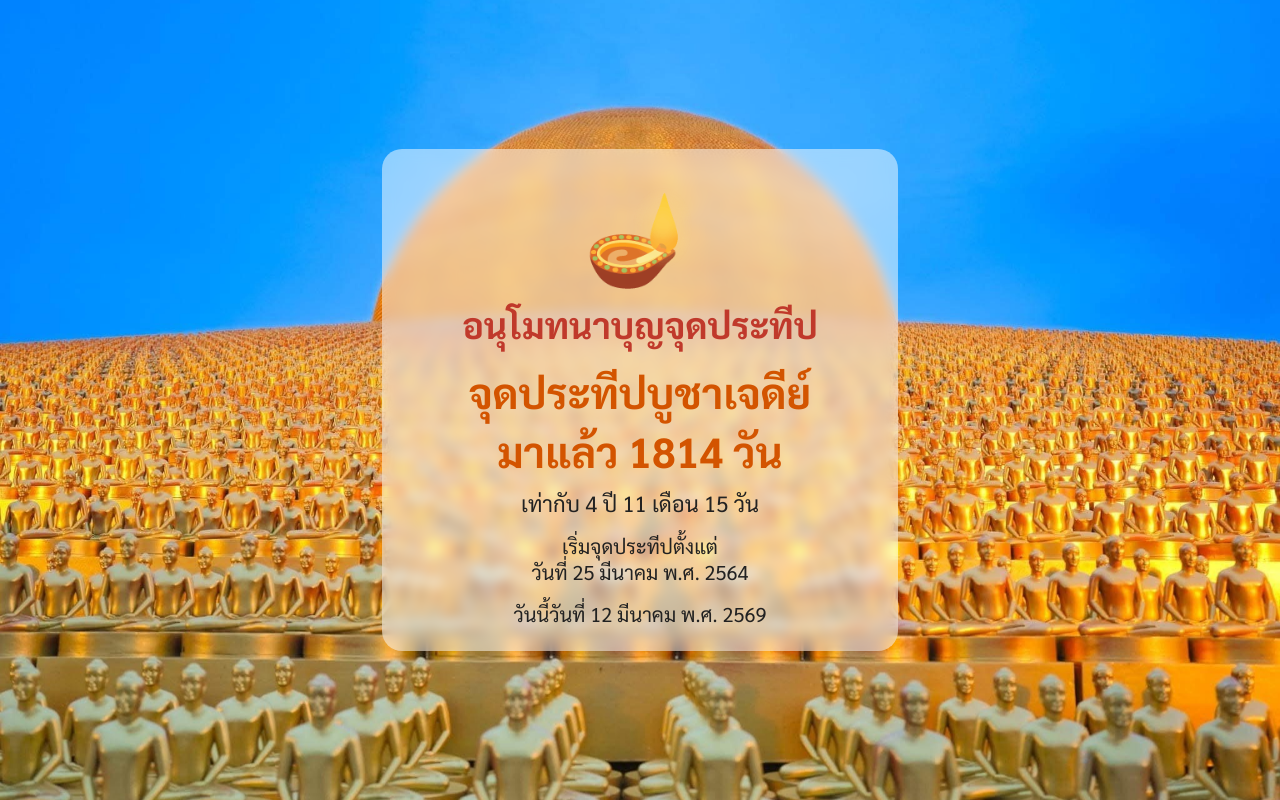
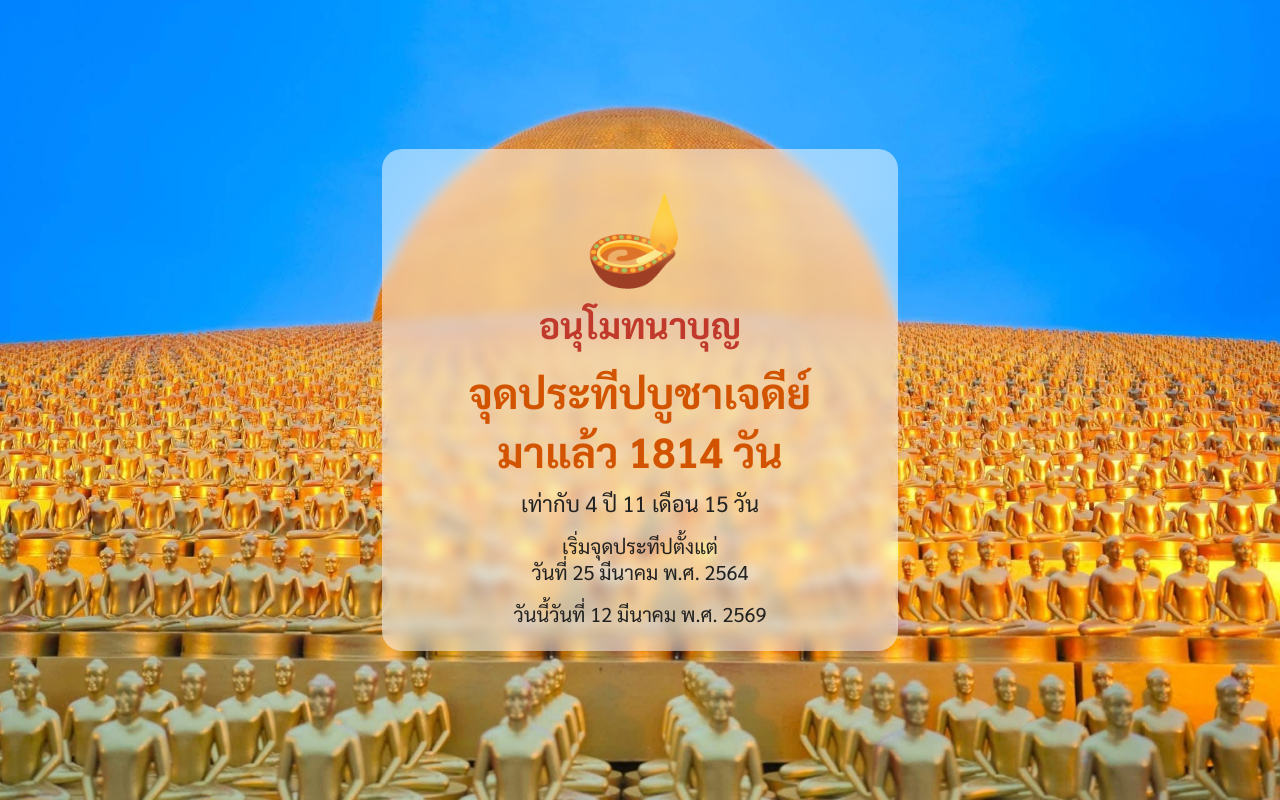
Before and after one commit to ackajitto/lamp-days, a plain HTML site: page index.html in a window 1280 px wide. Drawn offline with Linux system fonts and the light colour scheme.

Commit message:
Update index.html

```diff
--- a/index.html
+++ b/index.html
@@ -5,7 +5,7 @@
 <meta charset="UTF-8">
 <meta name="viewport" content="width=device-width, initial-scale=1.0">
 
-<title>ขออนุโมทนาบุญ</title>
+<title>อนุโมทนาบุญจุดประทีปบูชาเจดีย์</title>
 
 <link href="https://fonts.googleapis.com/css2?family=Sarabun:wght@400;700&display=swap" rel="stylesheet">
 
@@ -95,7 +95,7 @@ h1{font-size:30px;}
 
 <div class="lamp">🪔</div>
 
-<h1>อนุโมทนาบุญจุดประทีป</h1>
+<h1>อนุโมทนาบุญ</h1>
 
 <div id="days" class="counter"></div>
 
```
